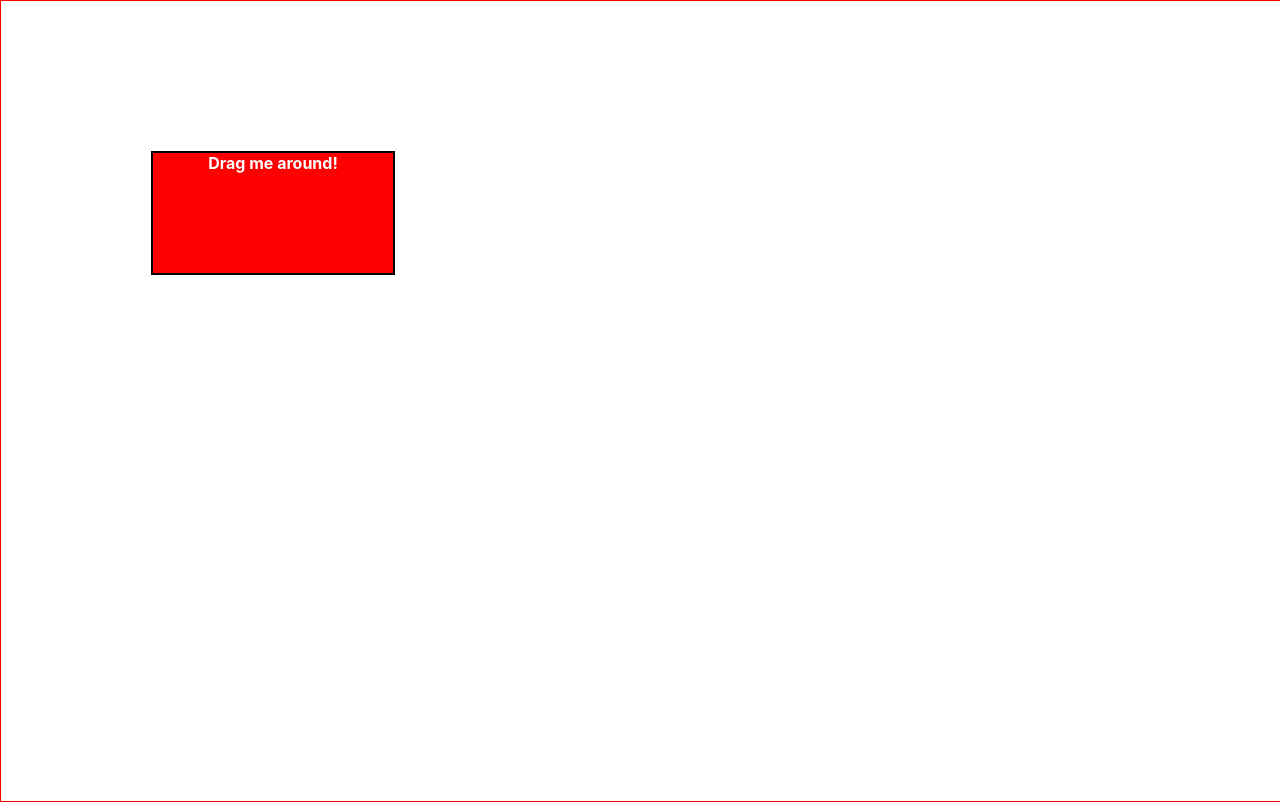
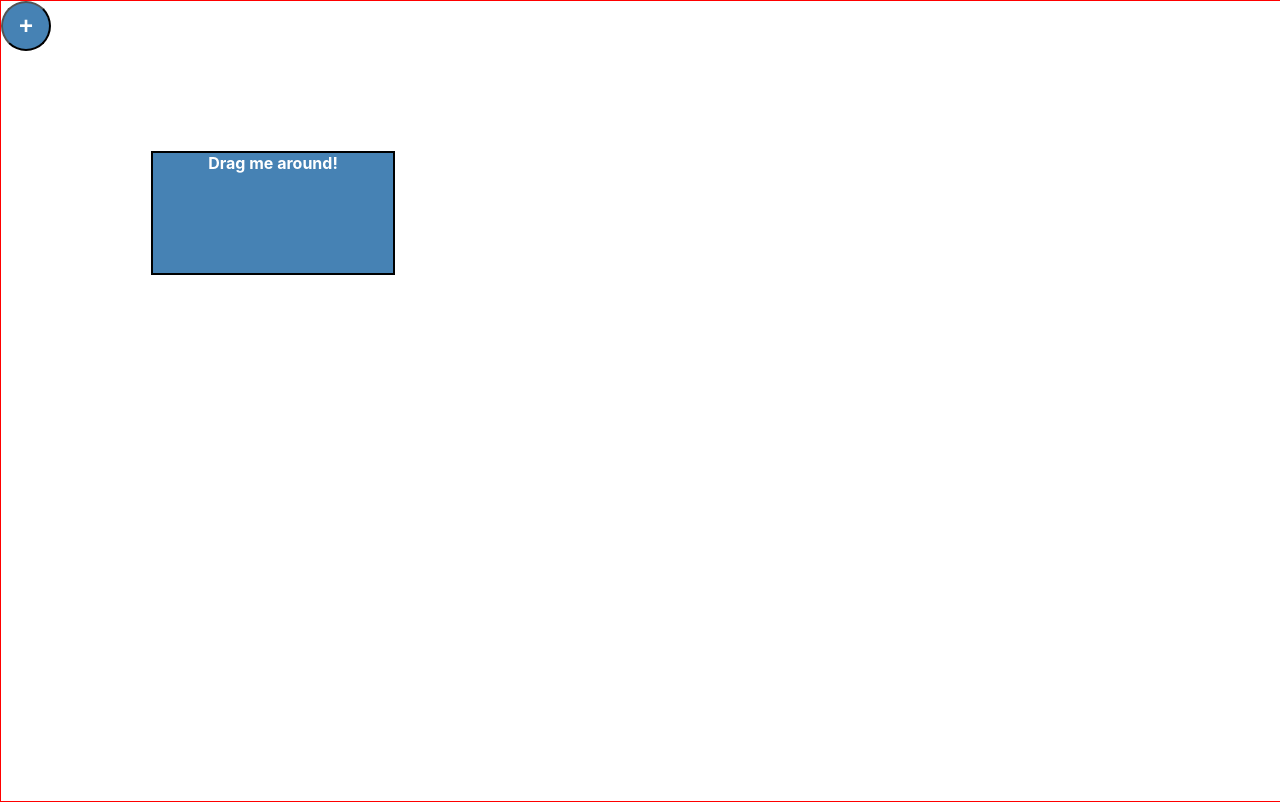
Before and after one commit to RCastilho91/coding_sandbox, a React (Create React App) app in the folder react-sandbox/: page / in a window 1280 px wide. Built offline with nearby package versions, Linux system fonts and the light colour scheme.

Commit message:
Adding building blocks for incrementing new divs

```diff
--- a/react-sandbox/src/App.css
+++ b/react-sandbox/src/App.css
@@ -30,3 +30,16 @@
   width: 240px;
   height: 120px;
 }
+
+.add-new-div {
+  height: 50px;
+  width: 50px;
+  border-radius: 50%;
+  font-size: 150%;
+  font-weight: bold;
+  color:white;
+  background-color: steelblue;
+  position: absolute;
+  bottom: 15;
+  right: 15;
+}
--- a/react-sandbox/src/App.js
+++ b/react-sandbox/src/App.js
@@ -1,12 +1,14 @@
 import React from 'react';
 import './App.css';
-import DraggableDiv from './components/draggable-divs/Draggable'
+import DraggableDiv from './components/draggable-divs/Draggable';
+import NewDivButton from './components/draggable-divs/NewDivButton';
 
 function App() {
 
   return (
     <div className="App">
       <DraggableDiv />
+      <NewDivButton />
     </div>
   );
 }
--- a/react-sandbox/src/components/draggable-divs/Draggable.js
+++ b/react-sandbox/src/components/draggable-divs/Draggable.js
@@ -1,5 +1,4 @@
 import React, { Component } from 'react';
-
 class DraggableDiv extends Component {
 
     constructor(props){
@@ -31,8 +30,7 @@ class DraggableDiv extends Component {
     render(){
         var style = {
             "left": `${ this.state.xCoordinate }px`,
-            "top": `${ this.state.yCoordinate }px`,
-            "background-color": "red"
+            "top": `${ this.state.yCoordinate }px`
         }
 
         return(
--- /dev/null
+++ b/react-sandbox/src/components/draggable-divs/NewDivButton.js
@@ -0,0 +1,30 @@
+import React, { Component } from 'react';
+import DraggableDiv from './Draggable';
+
+class NewButtonDiv extends Component {
+    constructor(props) {
+        super(props);
+
+        this.state = {
+            clicked: false
+        }
+        this.newDiv = this.newDiv.bind(this);
+    }
+
+    newDiv(){
+        this.setState({
+            clicked: true
+        })
+    }
+
+    render(){
+        return(
+        <div className="add-button">
+            <button className="add-new-div" onClick={ this.newDiv }>+</button>
+            { this.state.clicked ? <DraggableDiv /> : null }
+        </div>
+        )
+    }
+}
+
+export default NewButtonDiv
```
